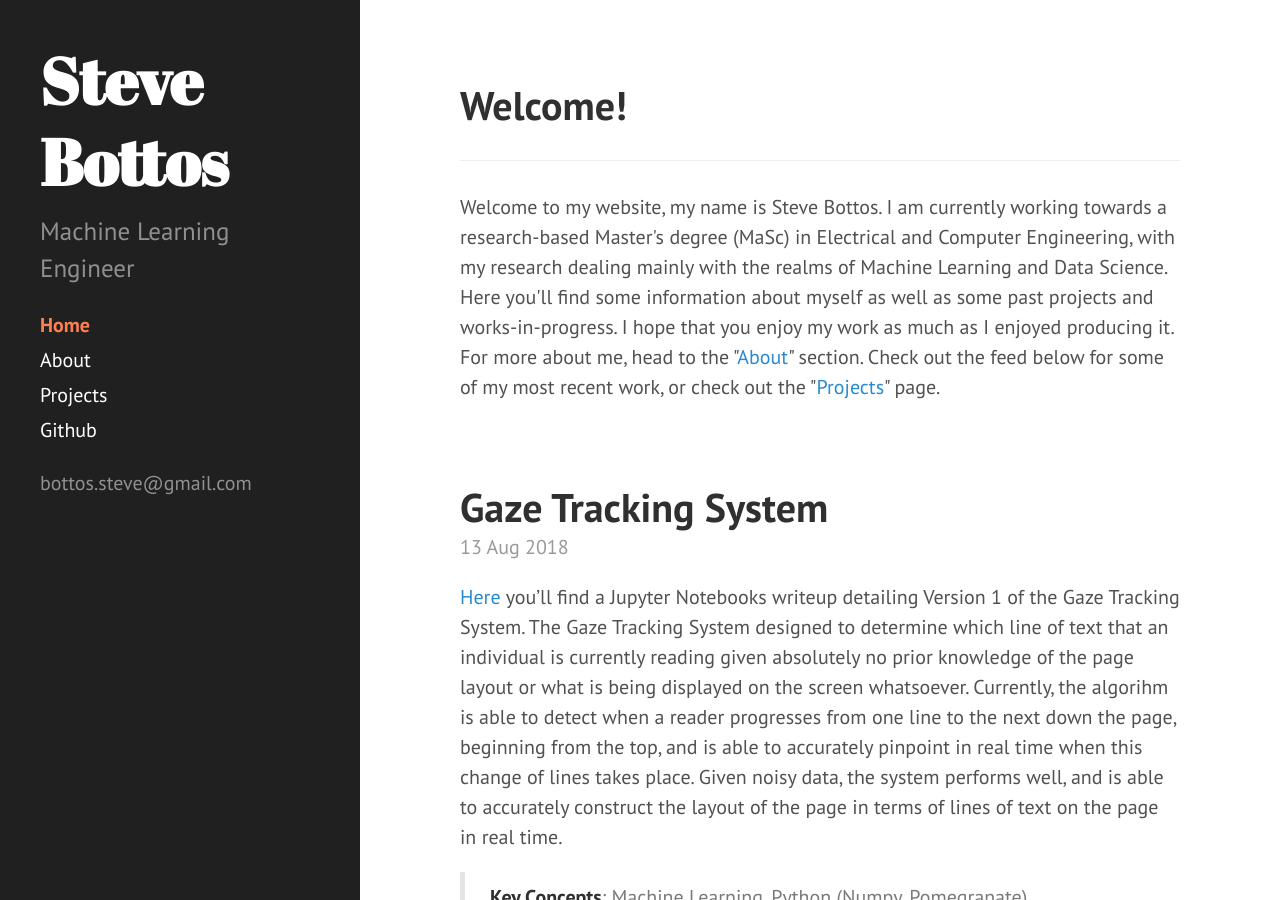
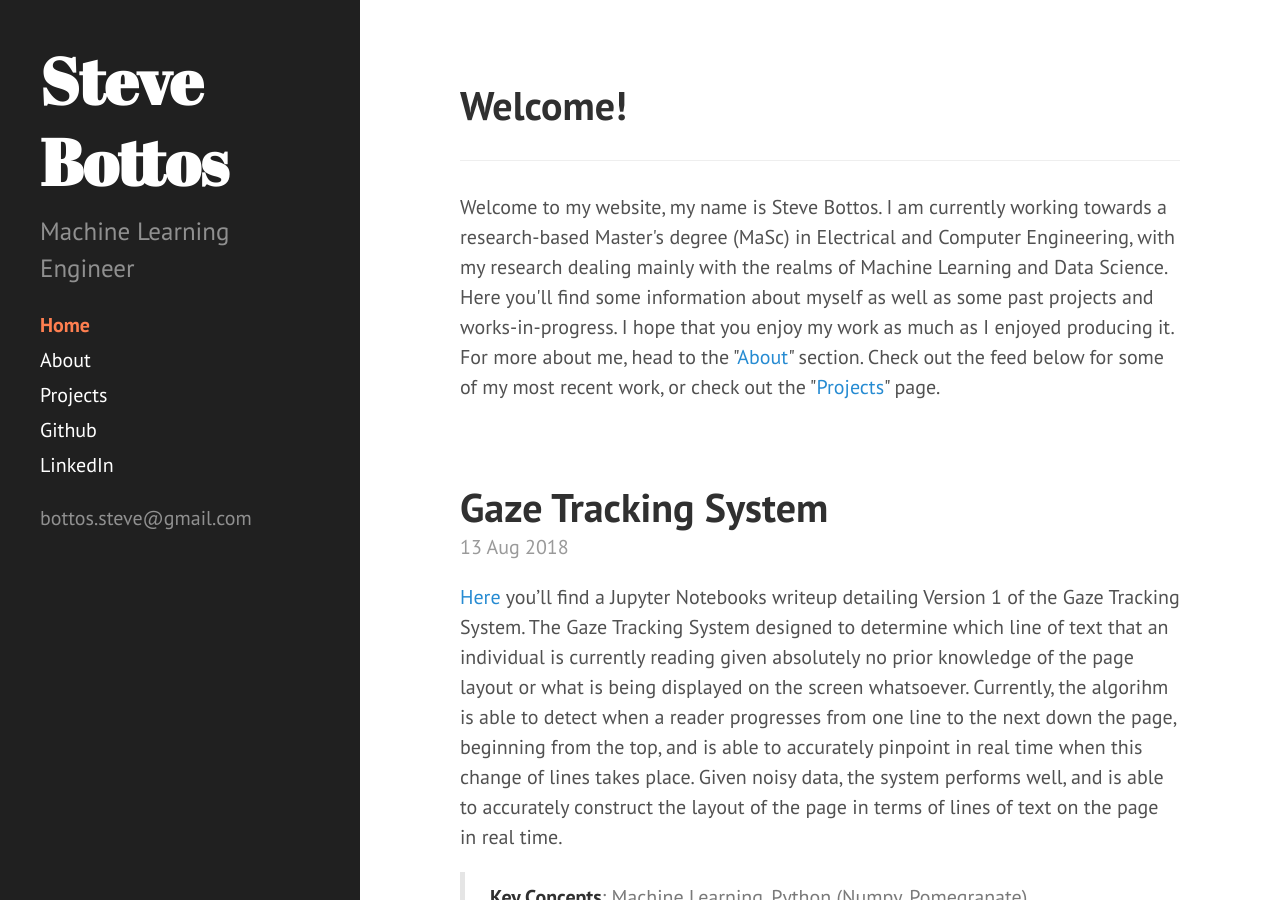
Before and after one commit to stevebottos/stevebottos.github.io, a Jekyll site: the page built from index.html, in a window 1280 px wide and 900 px high. Built offline with Jekyll 4.4.1, drawn with Linux system fonts in a browser that asks for light colours; the list of posts is cut into pages by our own code.

Commit message:
Update sidebar.html

```diff
--- a/_includes/sidebar.html
+++ b/_includes/sidebar.html
@@ -27,6 +27,8 @@
       {% endfor %}
 
       <a class="sidebar-nav-item" href="https://github.com/stevebottos" target = _blank>Github</a>
+      <a class="sidebar-nav-item" href="https://www.linkedin.com/in/stephen-bottos/" target = _blank>LinkedIn</a>
+
     </nav>
 
     <p>bottos.steve@gmail.com</p>
```
